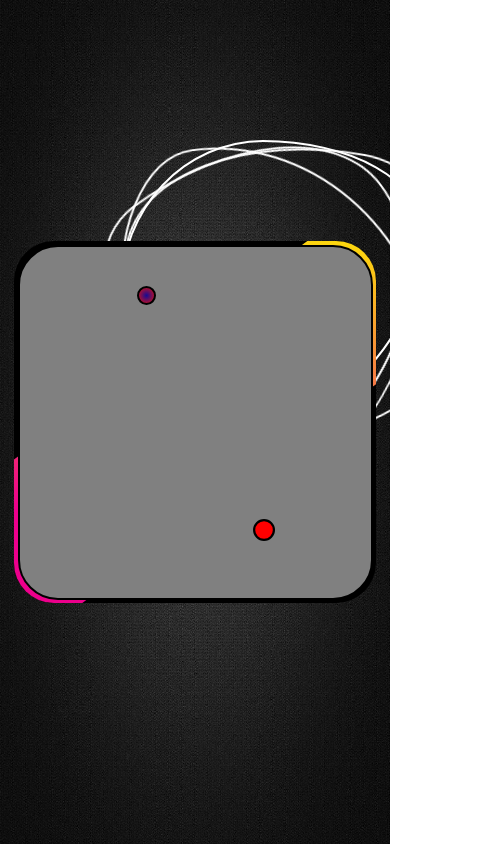
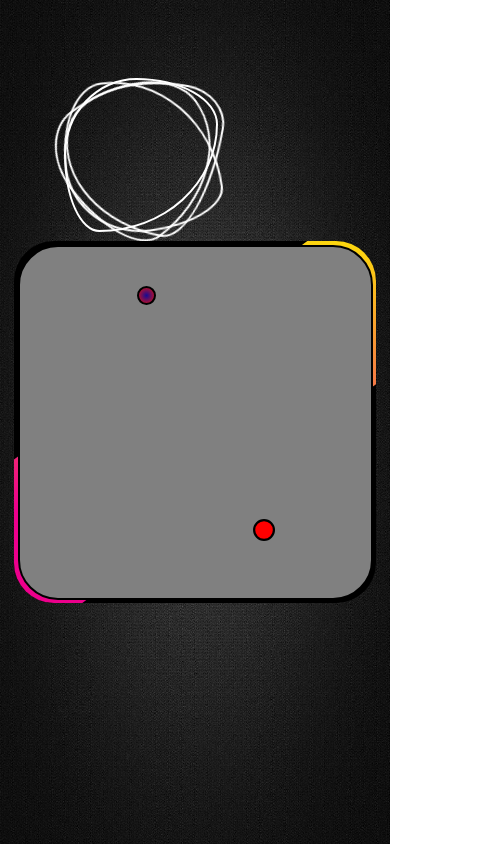
Before and after one commit to saurabh6893/theSnakeSupreme, a plain HTML site: page index.html in a window 390 px wide. Shown: the whole page, 490 px wide, since content can reach past the window. Drawn offline with Linux system fonts and the light colour scheme.

Commit message:
made recommended changes and added media queries to support 720p displays

```diff
--- a/Css/visuals.css
+++ b/Css/visuals.css
@@ -30,6 +30,10 @@ body {
   background-color: black;
   overflow: hidden;
   border-radius: 40px;
+  -webkit-border-radius: 40px;
+  -moz-border-radius: 40px;
+  -ms-border-radius: 40px;
+  -o-border-radius: 40px;
 }
 
 .gameboard::before {
@@ -187,3 +191,39 @@ body {
   border-radius: 14px;
   transform: scale(1.1);
 }
+@media (max-width:1400px) {
+.rolling{
+  position: absolute;
+  left: 1%;
+  top: 1%;
+
+}
+
+  .rolling span{
+
+  width: 150px;
+  height: 150px;
+  left: 60px;
+  top: 70px;
+}
+
+.highScore{
+  position: relative;
+  left: 60px;
+  top: 70px;
+  width: 100px;
+  height: 100px;
+  font-size:13px;
+
+  transform: translate(10%, 20%);
+  -webkit-transform: translate(10%, 20%);
+  -moz-transform: translate(10%, 20%);
+  -ms-transform: translate(10%, 20%);
+  -o-transform: translate(10%, 20%);
+}
+
+.scorbox{
+  right: 200px;
+  font-size: 20px;
+}
+}
```
